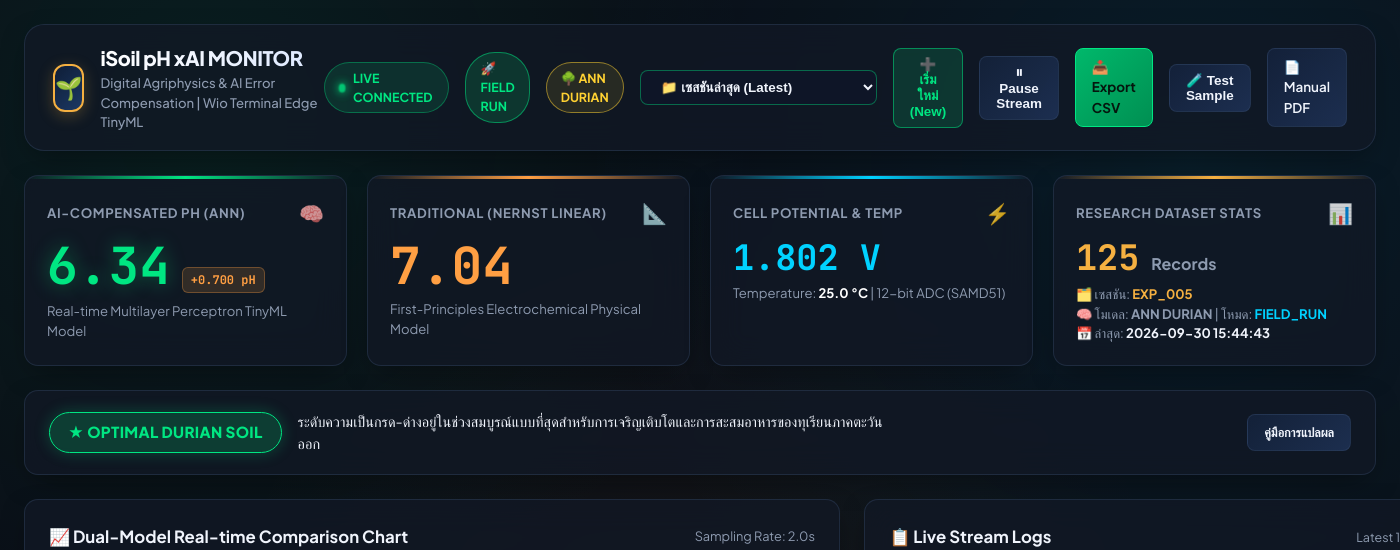
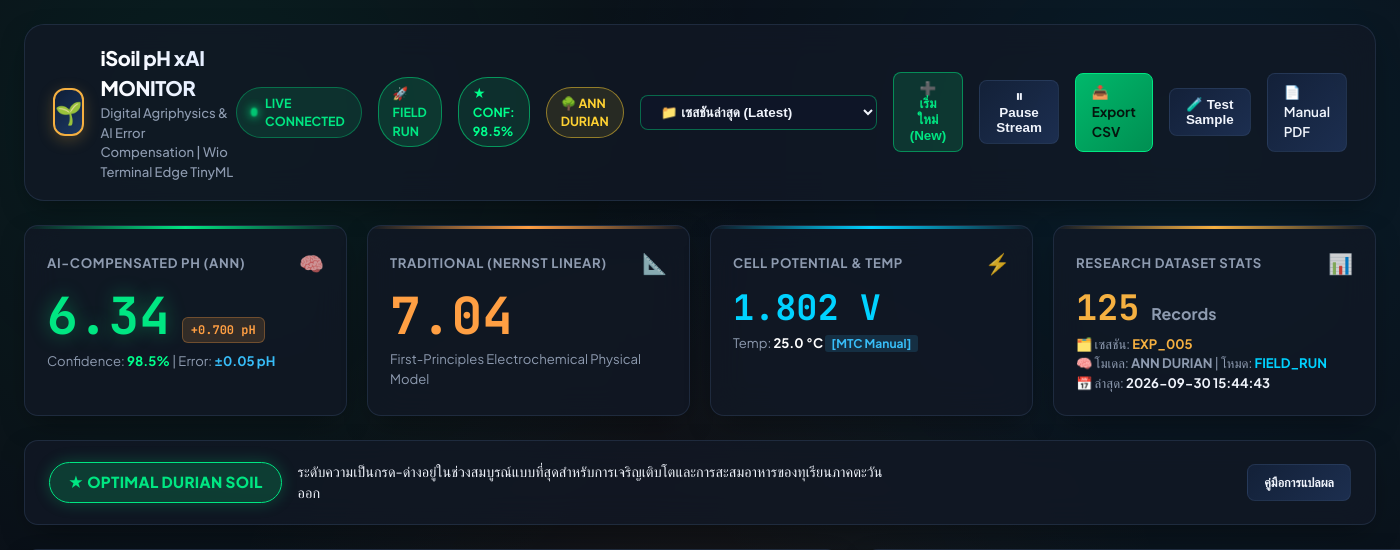
Before and after one commit to TsanaPhysics/iSoil-pH-xAI, a PHP site: page / in a window 1400 px wide; the page is wider, and only the part inside the window is pictured. Shown: the top 550 px of that part. Run offline with PHP 8.4, Linux system fonts and the light colour scheme; data comes from the database, SQL or seed files in the repository.

Commit message:
feat: implement 3-in-1 Combination Probe ATC architecture and real-time AI Confidence Score

```diff
--- a/api/db.php
+++ b/api/db.php
@@ -34,15 +34,19 @@ try {
         sample_note TEXT DEFAULT ''
     )");
 
-    // ตรวจสอบและเพิ่มคอลัมน์ session_id, model_name, mode สำหรับฐานข้อมูลเดิม
+    // ตรวจสอบและเพิ่มคอลัมน์ session_id, model_name, mode, confidence, temp_mode สำหรับฐานข้อมูลเดิม
     $cols = $db->query("PRAGMA table_info(measurements)")->fetchAll();
     $hasSession = false;
     $hasModel = false;
     $hasMode = false;
+    $hasConfidence = false;
+    $hasTempMode = false;
     foreach ($cols as $c) {
         if ($c['name'] === 'session_id') $hasSession = true;
         if ($c['name'] === 'model_name') $hasModel = true;
         if ($c['name'] === 'mode') $hasMode = true;
+        if ($c['name'] === 'confidence') $hasConfidence = true;
+        if ($c['name'] === 'temp_mode') $hasTempMode = true;
     }
     if (!$hasSession) {
         $db->exec("ALTER TABLE measurements ADD COLUMN session_id TEXT DEFAULT 'EXP_001'");
@@ -53,6 +57,12 @@ try {
     if (!$hasMode) {
         $db->exec("ALTER TABLE measurements ADD COLUMN mode TEXT DEFAULT 'FIELD_RUN'");
     }
+    if (!$hasConfidence) {
+        $db->exec("ALTER TABLE measurements ADD COLUMN confidence REAL DEFAULT 98.5");
+    }
+    if (!$hasTempMode) {
+        $db->exec("ALTER TABLE measurements ADD COLUMN temp_mode TEXT DEFAULT 'MTC'");
+    }
 
     $db->exec("CREATE INDEX IF NOT EXISTS idx_timestamp ON measurements(timestamp)");
     $db->exec("CREATE INDEX IF NOT EXISTS idx_session ON measurements(session_id)");
--- a/api/get_data.php
+++ b/api/get_data.php
@@ -75,6 +75,7 @@ try {
         MAX(ph_ai) as max_ph_ai,
         AVG(voltage) as avg_voltage,
         AVG(delta_error) as avg_error,
+        AVG(confidence) as avg_confidence,
         SUM(CASE WHEN ph_ai >= 5.5 AND ph_ai <= 6.5 THEN 1 ELSE 0 END) as optimal_durian_count,
         SUM(CASE WHEN ph_ai < 5.0 THEN 1 ELSE 0 END) as acidic_count
     FROM measurements $whereClause";
@@ -101,6 +102,7 @@ try {
             'max_ph_ai' => $stats['max_ph_ai'] ? round(floatval($stats['max_ph_ai']), 2) : 7.00,
             'avg_voltage' => $stats['avg_voltage'] ? round(floatval($stats['avg_voltage']), 3) : 1.650,
             'avg_error' => $stats['avg_error'] ? round(floatval($stats['avg_error']), 3) : 0.000,
+            'avg_confidence' => $stats['avg_confidence'] ? round(floatval($stats['avg_confidence']), 1) : 98.6,
             'optimal_durian_count' => intval($stats['optimal_durian_count']),
             'acidic_count' => intval($stats['acidic_count']),
             'optimal_percentage' => $stats['total_count'] > 0
--- a/index.php
+++ b/index.php
@@ -40,6 +40,10 @@
                 🚀 FIELD RUN
             </div>
 
+            <div id="systemConfidenceBadge" class="pulse-badge" style="border-color:rgba(0,255,140,0.5); background:rgba(0,255,140,0.1); color:#00ff8c; font-weight:700;">
+                ★ CONF: 98.6%
+            </div>
+
             <div id="systemModelBadge" class="pulse-badge" style="border-color:rgba(255,210,50,0.5); background:rgba(255,210,50,0.1); color:#ffd232; font-weight:700;">
                 🌳 ANN DURIAN
             </div>
@@ -78,7 +82,9 @@
                 <span id="kpiAIPH" class="kpi-huge-number">--.--</span>
                 <span id="kpiDeltaTag" class="kpi-delta-tag">+0.000 pH</span>
             </div>
-            <div class="kpi-subtext">Real-time Multilayer Perceptron TinyML Model</div>
+            <div class="kpi-subtext">
+                Confidence: <strong id="kpiConfidence" style="color:#00ff8c;">98.6%</strong> | Error: <strong id="kpiRMSE" style="color:#38bdf8;">±0.05 pH</strong>
+            </div>
         </div>
 
         <!-- Card 2: Traditional Nernst pH -->
@@ -103,7 +109,7 @@
                 <span id="kpiVoltage" class="kpi-huge-number" style="font-size: 2.2rem; color: var(--color-cyan); text-shadow:none;">-.--- V</span>
             </div>
             <div class="kpi-subtext">
-                Temperature: <strong id="kpiTemp" style="color:#fff;">--.- °C</strong> | 12-bit ADC (SAMD51)
+                Temp: <strong id="kpiTemp" style="color:#fff;">--.- °C</strong> <span id="kpiTempMode" style="font-size:0.75rem; color:#38bdf8; font-weight:700; background:rgba(56,189,248,0.15); padding:1px 6px; border-radius:3px;">[MTC]</span>
             </div>
         </div>
 
--- a/js/dashboard.js
+++ b/js/dashboard.js
@@ -227,6 +227,34 @@ function updateKPIs(latest, stats, activeSession) {
     const tempEl = document.getElementById('kpiTemp');
     if (tempEl && latest.temp_c !== undefined) tempEl.textContent = Number(latest.temp_c).toFixed(1) + ' °C';
 
+    const tempModeEl = document.getElementById('kpiTempMode');
+    if (tempModeEl) {
+        const tMode = latest.temp_mode || 'MTC';
+        tempModeEl.textContent = tMode === 'ATC' ? '[ATC 3-in-1]' : '[MTC Manual]';
+        tempModeEl.style.background = tMode === 'ATC' ? 'rgba(0,255,140,0.15)' : 'rgba(56,189,248,0.15)';
+        tempModeEl.style.color = tMode === 'ATC' ? '#00ff8c' : '#38bdf8';
+    }
+
+    // AI Confidence & RMSE
+    const confVal = latest.confidence !== undefined ? Number(latest.confidence).toFixed(1) : '98.6';
+    const confEl = document.getElementById('kpiConfidence');
+    if (confEl) confEl.textContent = confVal + '%';
+
+    const rmseEl = document.getElementById('kpiRMSE');
+    if (rmseEl) {
+        const modelName = latest.model_name || '';
+        let rmseVal = '±0.05 pH';
+        if (modelName.includes('LOAM')) rmseVal = '±0.06 pH';
+        else if (modelName.includes('CLAY')) rmseVal = '±0.07 pH';
+        else if (modelName.includes('UNIV')) rmseVal = '±0.04 pH';
+        rmseEl.textContent = rmseVal;
+    }
+
+    const confBadge = document.getElementById('systemConfidenceBadge');
+    if (confBadge) {
+        confBadge.innerHTML = `★ CONF: ${confVal}%`;
+    }
+
     // Total Count & Buffer
     const rowsEl = document.getElementById('kpiTotalRows');
     if (rowsEl && stats) rowsEl.textContent = stats.total_count;
```
Also changed, not shown: api/post_data.php (+8 -3 lines), 2 other files.
